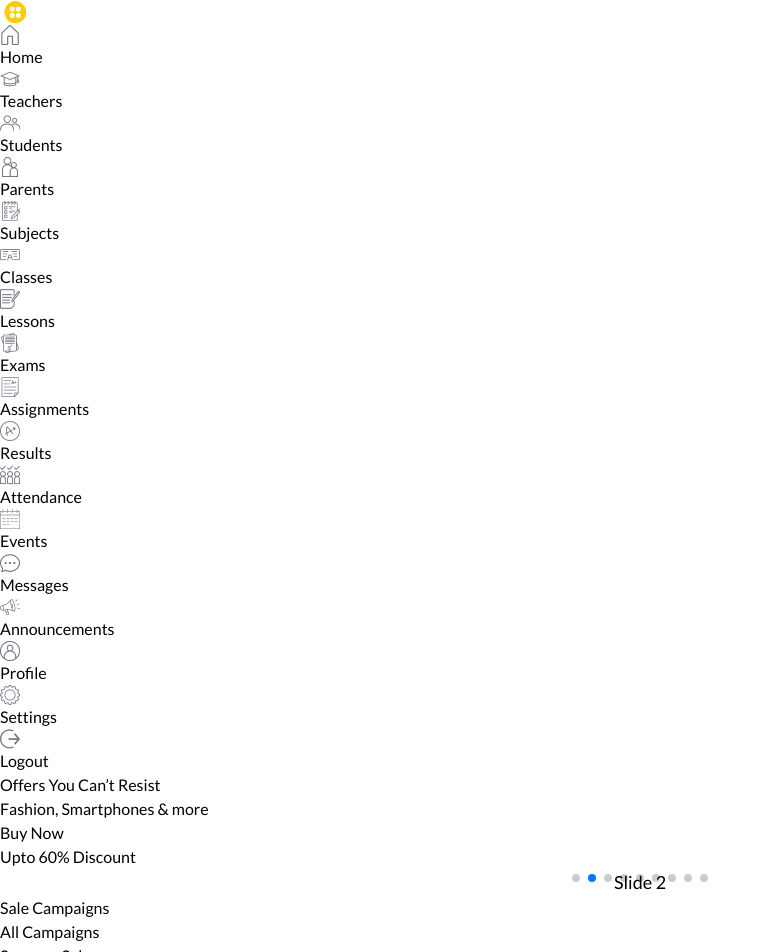
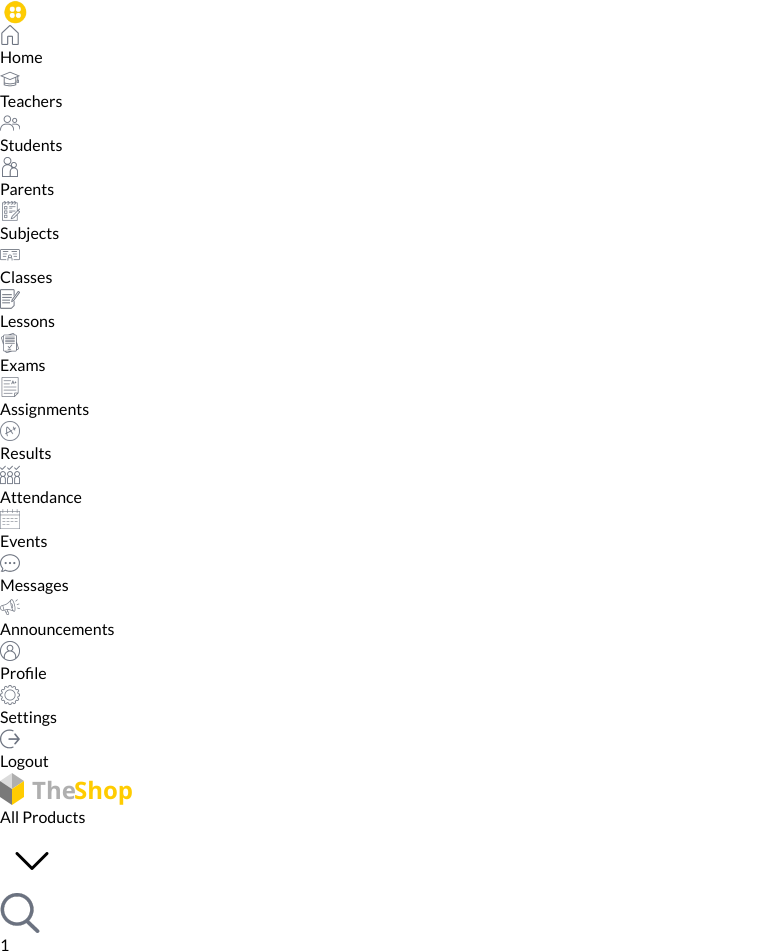
Before and after one commit to mdazmi28/sample_project, a React (Vite) app: page / in a window 1280 px wide. Shown: the top 952 px of the page, without its empty margins (0-771 px from the left). Built offline with nearby package versions, Linux system fonts and the light colour scheme.

Commit message:
navbar  searchnar successful

```diff
--- a/src/components/MasterLayout.jsx
+++ b/src/components/MasterLayout.jsx
@@ -11,9 +11,9 @@ const MasterLayout = (props) => {
                 <Menu />
             </div>
             {/* Right */}
-            <div className="bg-[#F7F8FA] overflow-y-scroll flex flex-col hide-scrollbar -mx-[10px]">
-                <NavBar />
-                <div className="pr-[200px]">
+            <div className="bg-[#F7F8FA] overflow-y-scroll hide-scrollbar flex flex-col -ml-[10px]">
+                <NavBar className="w-full" />
+                <div className="">
                     {props.children}
                 </div>
 
--- a/src/components/NavBar.jsx
+++ b/src/components/NavBar.jsx
@@ -3,7 +3,58 @@
 const NavBar = () => {
     return (
         <div>
-            <div className="h-[40px] bg-red-700">
+            <div className="h-[117px] bg-[#06072C] rounded">
+                <div className="flex flex-col gap-4">
+                    {/* Top */}
+                    <div className="grid grid-cols-5 pt-5">
+                        {/* Logo */}
+                        <div className="">
+                            <div className="flex justify-center items-center h-full border border-red-700">
+                                <svg xmlns="http://www.w3.org/2000/svg" width="132" height="32" viewBox="0 0 132 32">
+                                    <g id="Group_30177" data-name="Group 30177" transform="translate(-252 -22)">
+                                        <text id="The" transform="translate(284 48)" fill="#afafaf" font-size="24" font-family="SegoeUI-Bold, Segoe UI" font-weight="700"><tspan x="0" y="0">The</tspan></text>
+                                        <text id="Shop" transform="translate(326 48)" fill="#ffcc01" font-size="24" font-family="SegoeUI-Bold, Segoe UI" font-weight="700"><tspan x="0" y="0">Shop</tspan></text>
+                                        <g id="Group_30175" data-name="Group 30175" transform="translate(252 22)">
+                                            <g id="Group_30170" data-name="Group 30170">
+                                                <path id="Path_29435" data-name="Path 29435" d="M0,8,12,0V16Z" fill="#dbdbdb" />
+                                                <path id="Path_29436" data-name="Path 29436" d="M12,8,0,0V16Z" transform="translate(12)" fill="#afafaf" />
+                                                <path id="Path_29433" data-name="Path 29433" d="M0,0,12,8V24L0,16Z" transform="translate(0 8)" fill="#797979" />
+                                                <path id="Path_29434" data-name="Path 29434" d="M0,8,12,0V16L0,24Z" transform="translate(12 8)" fill="#ffcc01" />
+                                            </g>
+                                        </g>
+                                    </g>
+                                </svg>
+                            </div>
+                        </div>
+
+                        {/* Search Box */}
+                        <div className="col-span-2">
+                            <div className="w-full h-10 bg-gray-300 rounded-full">
+                                <div className="grid grid-cols-4">
+                                    <div className="border border-red-400 flex items-center">
+                                        <div className="flex gap-4 justify-end w-full ">
+                                            <h1 className="text-[13px] text-gray-500">All Products</h1>
+                                            <img  src="images/dropdown.png" className="h-[20px] w-[20px] mt-0" />
+                                        </div>
+                                    </div>
+                                    <div className="col-span-3 border h-10 flex items-center">
+                                        <div className="flex justify-end w-full ">
+                                            <img src="images/search.png" className="h-[20px] w-[20px] mr-5" />
+                                        </div>
+                                    </div>
+
+
+                                </div>
+
+                            </div>
+                        </div>
+                        <div>1</div>
+                        <div>1</div>
+
+                    </div>
+                    {/* Bottom */}
+
+                </div>
 
             </div>
 
--- a/src/pages/LandingPage.jsx
+++ b/src/pages/LandingPage.jsx
@@ -18,7 +18,7 @@ import Timer from '../components/Timer';
 const LandingPage = () => {
     return (
         <MasterLayout>
-            <div className="flex flex-col gap-11">
+            <div className="flex flex-col gap-11 mr-[200px]">
                 <HeroSection />
                 <SaleCampAndDetaisDay />
                 <PopularCategories />
```
Also changed, not shown: public/images/dropdown.png (added).
